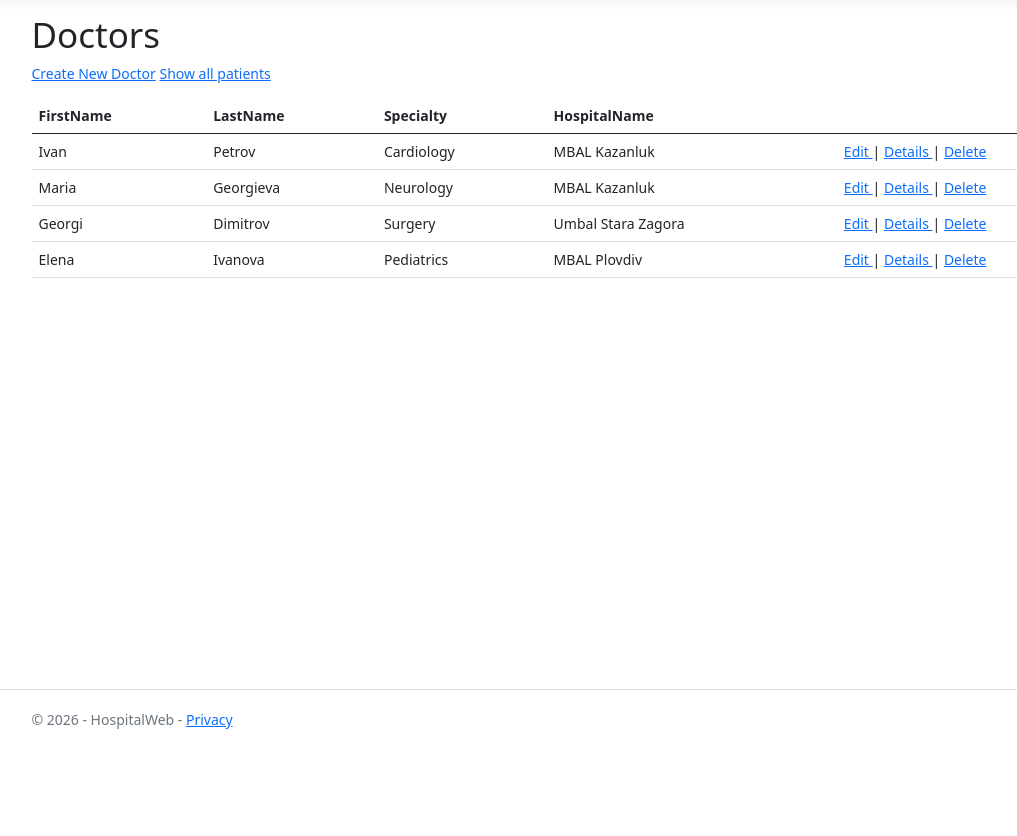
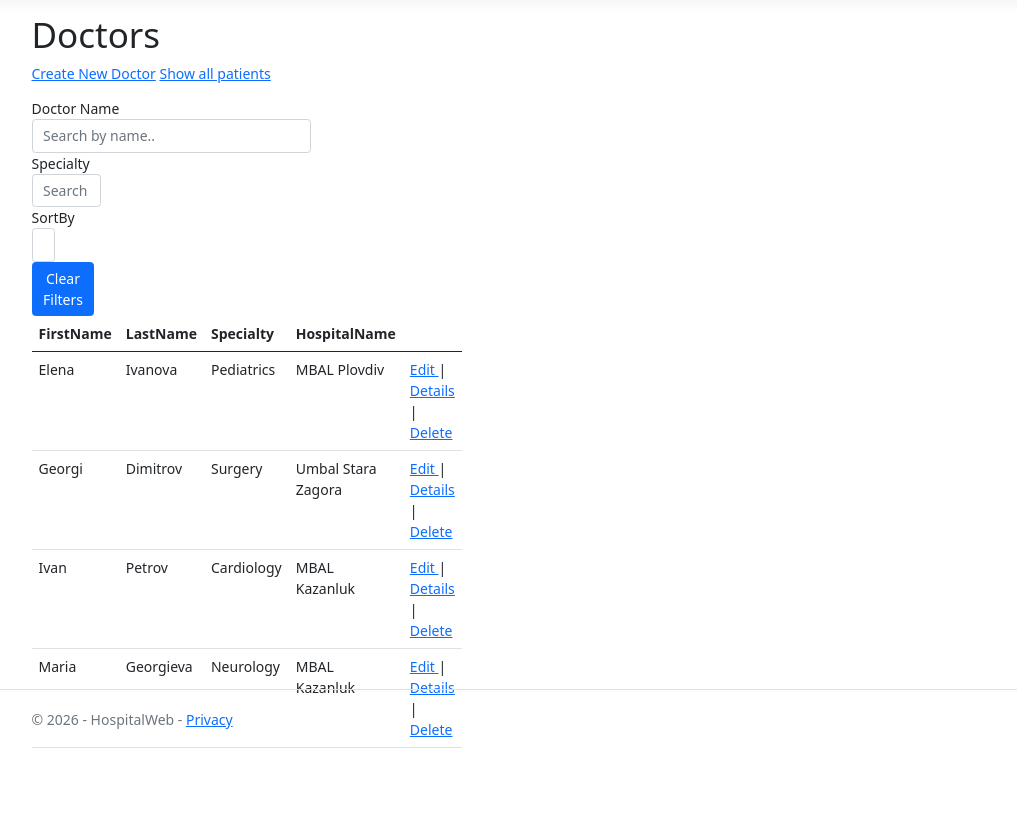
Before and after one commit to Dariya-17/HospitalWeb-20.10Arsenal, an ASP.NET Core app: page /Doctor in a window 1280 px wide. Shown: the part 50-886 px from the top of the page, without its empty margins (49-1066 px from the left). Before the commit the page ends 779 px from the top, so only its background shows below. Run offline with ASP.NET Core 8, Linux system fonts and the light colour scheme; data comes from the database, SQL or seed files in the repository; style sheets or scripts are compiled from the project's sources.

Commit message:
com12.11

```diff
--- a/HospitalWeb/Controllers/DoctorController.cs
+++ b/HospitalWeb/Controllers/DoctorController.cs
@@ -39,6 +39,20 @@ namespace HospitalWeb.Controllers
             }
 
             return View(model);
+        }
+        [HttpGet]
+        public async Task<IActionResult> GetFilteredDoctor(string? search,string? speciality, string? sortOrder)
+      {
+        var doctors = await _doctorService.GetAllDoctorsAync(search, speciality, sortOrder);
+            var result = doctors.Select(d => new
+            {
+                id = d.Id,
+                firstName = d.FirstName,
+                lastName = d.LastName,
+                specialty = d.Specialty,
+                hospitalName = d.Hospital.Name
+            }).ToList();
+            return Json(result);
         }
 
         public async Task<IActionResult> Details(int id)
--- a/HospitalWeb/Views/Doctor/Index.cshtml
+++ b/HospitalWeb/Views/Doctor/Index.cshtml
@@ -10,6 +10,37 @@
     <a asp-action="Create">Create New Doctor</a>
     <a asp-controller="Patient" asp-action="Index">Show all patients</a>
 </p>
+<div class="row-mb-3">
+    <div class="col-md-3">
+        <label>Doctor Name</label>
+        <input type="text" id="search"
+        class="form-control"
+        placeholder="Search by name.."
+    </div>
+
+    <div class="col-md-3">
+        <label>Specialty</label>
+        <input type="text" id="specialty"
+        class="form-control"
+               placeholder="Search by specialty.."
+    </div>
+
+    <div class="col-md-3">
+        <label>SortBy</label>
+        <select id="sortOrder" class="form-control">
+            <option value="name_asc">Name A-Z</option>
+            <option value="name_desc">Name Z-A</option>
+            <option value="specialty">Specialty A-Z</option>
+        </select>
+    </div>
+
+    <div class="col-md-3 d-flex align-items-end">
+        <button type="button" id="clearFilters"
+            class="btn btn-primary">
+            Clear Filters
+        </button>
+    </div>
+  </div>
 
 <table class="table">
     <thead>
@@ -30,7 +61,7 @@
         </tr>
     </thead>
 
-    <tbody>
+    <tbody id="doctorsTable">
         @foreach (var doctor in Model)
         {
             <tr>
--- a/Hospital_Library/Interfaces/IDoctorService.cs
+++ b/Hospital_Library/Interfaces/IDoctorService.cs
@@ -9,7 +9,8 @@ namespace Hospital_ManagerCore.Interfaces
 {
     public interface IDoctorService
     {
-        Task<List<Doctor>> GetAllDoctorsAync();
+        Task<List<Doctor>> GetAllDoctorsAync(string?search=null,
+            string?speciality=null,string?sortOrder=null);
         Task<Doctor?> GetDoctorByIdAsync(int id);
         Task<Doctor?> GetDoctorDetailsAsync(int id);
         Task AddDoctorAsync(Doctor doctor);
```
Also changed, not shown: HospitalWeb/Views/Hospital/Index.cshtml (+23 -11 lines), Hospital_Library/Services/DoctorServices.cs (+33 -3 lines).
